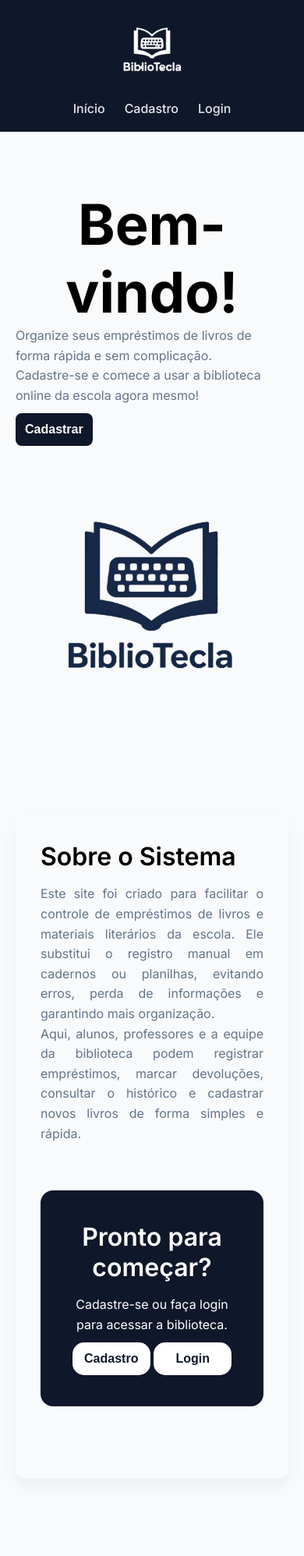
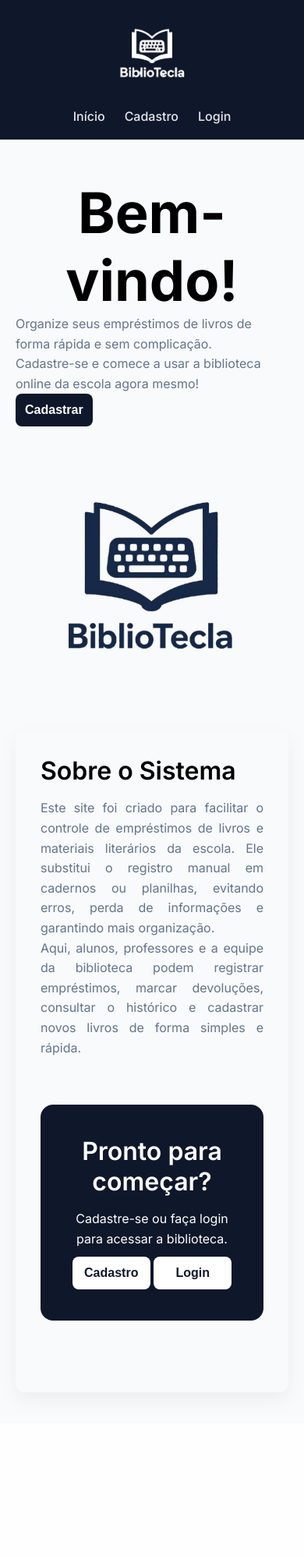
Before and after one commit to mgdantas1/bibliotecla, a Flask app: page / in a window 390 px wide. Shown: the whole page at 78% size. After the commit the page ends 1797 px from the top, so only its background shows below. Run offline with Flask 3, Linux system fonts and the light colour scheme; data comes from the database, SQL or seed files in the repository.

Commit message:
ajudar css

```diff
--- a/static/css/style.css
+++ b/static/css/style.css
@@ -50,7 +50,7 @@ li {
 nav {
     background-color: var(--azul);
     height: 90px;
-    padding: 0 40px;
+    padding: 60px 40px;
 
     display: flex;
     align-items: center;
@@ -58,7 +58,7 @@ nav {
 }
 
 #logo {
-    height: 90px;
+    max-height: 100px;
 }
 
 nav ul {
@@ -93,10 +93,10 @@ main {
     max-width: 1200px;
     margin: 40px auto;
     padding: 0 20px;
-
+    align-items: center;
     display: flex;
     flex-direction: column;
-    gap: 35px;
+    gap: 10px;
 }
 
 
@@ -112,7 +112,7 @@ main {
 
 #apresentacao img{
     height: 100%;
-    max-width: 350px;
+    max-width: 450px;
 }
 
 #apresentacao h1 {
@@ -180,21 +180,21 @@ main {
   margin: 60px auto;
 }
 
-#sobre button {
-  padding: 12px;
-  border-radius: 15px;
-  font-weight: 600;
-  background-color: white;
-  width: 100px;
-  color: var(--azul);
-  text-align: center;
-
+.botoes > button {
+    background-color: white;
+    min-width: 100px;
 }
 
-#sobre button:hover {
+.botoes a {
+    color: var(--azul);
+}
+
+.botoes button:hover {
+    background-color: var(--azul);
     border: 1px solid white;
+}
+.botoes button:hover > a {
     color: white;
-    background-color: var(--azul);
 }
 
 #sobre span > p {
@@ -206,6 +206,9 @@ form {
     display: flex;
     flex-direction: column;
     gap: 14px;
+    max-width: 500px;
+    width: 100%;
+    margin: auto;
 }
 
 label {
@@ -313,6 +316,9 @@ tbody tr:nth-child(even) {
     gap: 25px;
     padding: 25px;
     width: 100%;
+    background-color: #f8fafc;
+    box-shadow: 0 10px 25px rgba(0,0,0,0.05);
+    border-radius: 15px;
 }
 
 .livro img {
@@ -329,6 +335,7 @@ tbody tr:nth-child(even) {
 
 .livro button {
     width: 100px;
+    margin-top: auto;
 }
 
 
@@ -341,6 +348,7 @@ tbody tr:nth-child(even) {
     padding: 32px;
     border-radius: 12px;
     box-shadow: 0 10px 25px rgba(0,0,0,0.05);
+    width: 100%;
 }
 
 #dados-perfil img {
@@ -374,19 +382,26 @@ tbody tr:nth-child(even) {
         justify-content: center;
     }
 
-    main {
-        align-items: center;
-    }
 
     h1 {
         text-align: center;
     }
 
+    #sobre {
+        margin: 0;
+    }
 
+    #apresentacao {
+        align-items: center;
+    }
 
     #apresentacao span {
         align-items: center;
         justify-content: center;
+    }
+
+    #apresentacao span > button {
+        margin: auto;
     }
 
     .livro {
@@ -409,16 +424,18 @@ tbody tr:nth-child(even) {
         text-align: center;
     }
 
+
     #livro_apresentacao button {
         width: 100%;
     }
 
     #livro_apresentacao img {
         height: 100%;
+        max-width: 220px;
     }
 
     #apresentacao img {
-    min-width: 150px;
+        min-width: 150px;
     }
 
     .livro span {
--- a/templates/index.html
+++ b/templates/index.html
@@ -43,13 +43,34 @@
             simples e rápida.
         </p>
 
+        {% if current_user.is_authenticated %}
+            <span>
+                <h2>Bem-vindo(a), {{ current_user.nome }}!</h2>
+                <p>Você já pode acessar a biblioteca e gerenciar seus empréstimos.</p>
+
+                <div class="botoes">
+                    <button>
+                        <a href="{{ url_for('livro.listar_livros') }}">
+                            Livros
+                        </a>
+                    </button>
+
+                    <button>
+                        <a href="{{ url_for('emprestimo.listar_emprestimos') }}">
+                            Empréstimos
+                        </a>
+                    </button>
+                </div>
+            </span>
+        {% else %}
             <span>
                 <h2>Pronto para começar?</h2>
                 <p>Cadastre-se ou faça login para acessar a biblioteca.</p>
                 <div class="botoes">
-                <button>Cadastro</button>
-                <button>Login</button>
+                    <button><a href="{{  url_for('auth.cadastro') }}">Cadastro</a></button>
+                    <button><a href="{{  url_for('auth.login') }}">Login</a></button>
                 </div>
             </span>
+        {% endif %}
     </div>
 {% endblock %}
```
Lines whose indentation alone changed are shown as unchanged.
